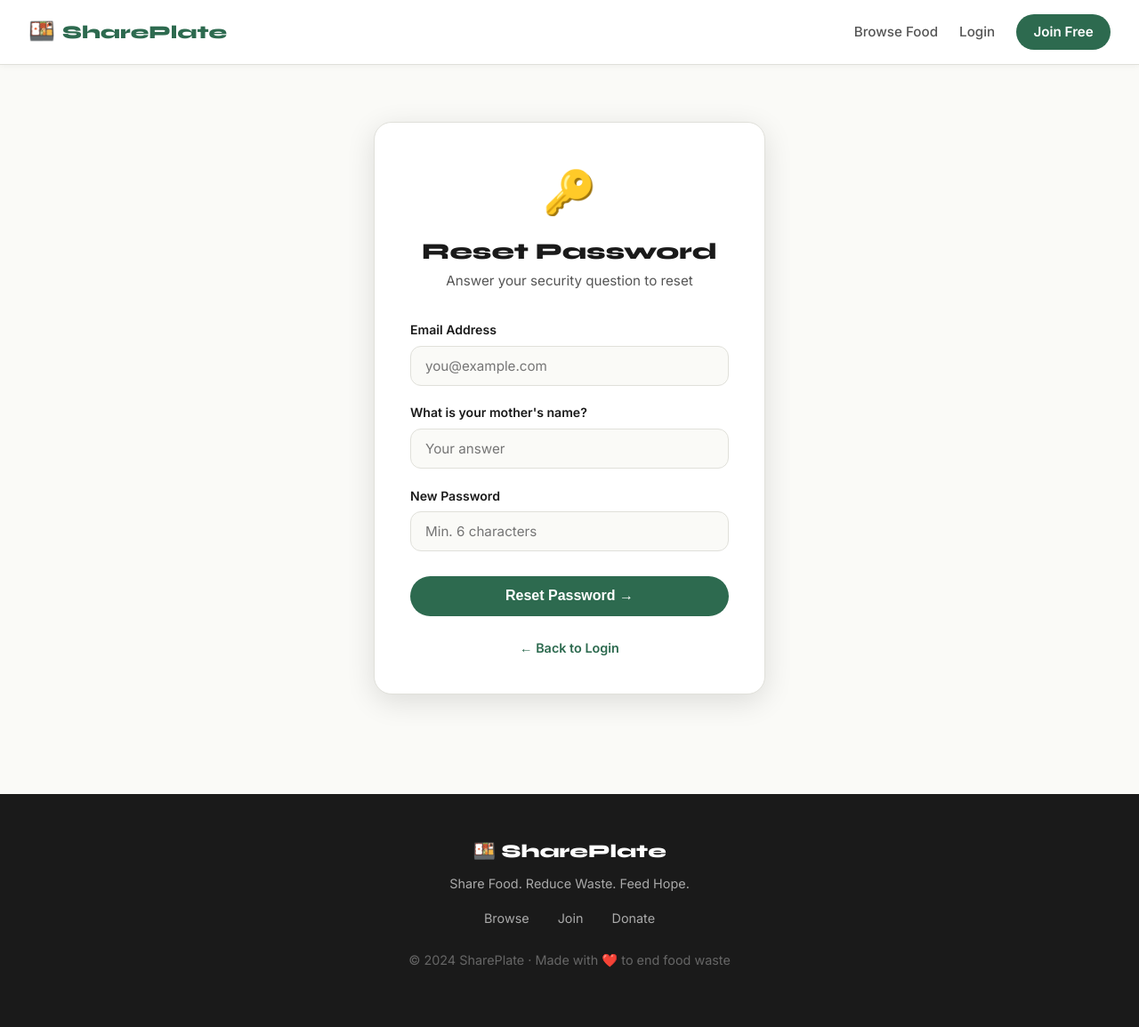
After one commit to Adarsh123-S/Shareplate, a Flask app: page /forgot-password in a window 1280 px wide. The commit adds this page. Shown: the whole page at 89% size. Run offline with Flask 3, Linux system fonts and the light colour scheme.

Commit message:
added forgot password

```diff
--- a/app.py
+++ b/app.py
@@ -36,6 +36,7 @@ def init_db():
         role TEXT DEFAULT 'both',
         bio TEXT DEFAULT '',
         phone TEXT DEFAULT '',
+        security_answer TEXT DEFAULT '',
         created_at TEXT DEFAULT CURRENT_TIMESTAMP
     )''')
     c.execute('''CREATE TABLE IF NOT EXISTS food (
@@ -68,6 +69,9 @@ def init_db():
     try:
         c.execute("ALTER TABLE users ADD COLUMN phone TEXT DEFAULT ''")
     except: pass
+    try:
+        c.execute("ALTER TABLE users ADD COLUMN security_answer TEXT DEFAULT ''")
+    except: pass
     conn.commit()
     conn.close()
 
@@ -96,12 +100,13 @@ def register():
         password = request.form['password']
         location = request.form['location']
         role = request.form['role']
+        security_answer = request.form.get('security_answer', '')
         hashed = generate_password_hash(password)
         try:
             conn = get_db()
             conn.execute(
-                'INSERT INTO users (name, email, password, location, role) VALUES (?,?,?,?,?)',
-                (name, email, hashed, location, role)
+                'INSERT INTO users (name, email, password, location, role, security_answer) VALUES (?,?,?,?,?,?)',
+                (name, email, hashed, location, role, security_answer)
             )
             conn.commit()
             conn.close()
@@ -361,6 +366,25 @@ def admin_delete_food(fid):
     flash('Food listing deleted.', 'info')
     return redirect(url_for('admin'))
 
+@app.route('/forgot-password', methods=['GET', 'POST'])
+def forgot_password():
+    if request.method == 'POST':
+        email = request.form['email']
+        security_answer = request.form['security_answer'].strip().lower()
+        new_password = request.form['new_password']
+        conn = get_db()
+        user = conn.execute('SELECT * FROM users WHERE email=?', (email,)).fetchone()
+        if user and user['security_answer'].strip().lower() == security_answer:
+            hashed = generate_password_hash(new_password)
+            conn.execute('UPDATE users SET password=? WHERE email=?', (hashed, email))
+            conn.commit()
+            conn.close()
+            flash('Password reset successful! Please login.', 'success')
+            return redirect(url_for('login'))
+        conn.close()
+        flash('Email or security answer is incorrect.', 'danger')
+    return render_template('forgot_password.html')
+
 if __name__ == '__main__':
     init_db()
     app.run(debug=True)
--- /dev/null
+++ b/templates/forgot_password.html
@@ -0,0 +1,29 @@
+{% extends "base.html" %}
+{% block title %}Forgot Password — SharePlate{% endblock %}
+{% block content %}
+<div class="auth-page">
+  <div class="auth-card">
+    <div class="auth-header">
+      <div class="auth-icon">🔑</div>
+      <h1>Reset Password</h1>
+      <p>Answer your security question to reset</p>
+    </div>
+    <form method="POST" class="auth-form">
+      <div class="form-group">
+        <label>Email Address</label>
+        <input type="email" name="email" placeholder="you@example.com" required />
+      </div>
+      <div class="form-group">
+        <label>What is your mother's name?</label>
+        <input type="text" name="security_answer" placeholder="Your answer" required />
+      </div>
+      <div class="form-group">
+        <label>New Password</label>
+        <input type="password" name="new_password" placeholder="Min. 6 characters" required minlength="6" />
+      </div>
+      <button type="submit" class="btn-submit">Reset Password →</button>
+    </form>
+    <p class="auth-switch"><a href="{{ url_for('login') }}">← Back to Login</a></p>
+  </div>
+</div>
+{% endblock %}
--- a/templates/login.html
+++ b/templates/login.html
@@ -19,6 +19,9 @@
       </div>
       <button type="submit" class="btn-submit">Login →</button>
     </form>
+    <p class="auth-switch">
+      <a href="{{ url_for('forgot_password') }}">Forgot password?</a>
+    </p>
     <p class="auth-switch">New to SharePlate? <a href="{{ url_for('register') }}">Create an account</a></p>
   </div>
 </div>
--- a/templates/register.html
+++ b/templates/register.html
@@ -33,6 +33,10 @@
           <option value="receiver">Only Receive Food</option>
         </select>
       </div>
+      <div class="form-group">
+        <label>Security Question — What is your mother's name?</label>
+        <input type="text" name="security_answer" placeholder="Your answer" required />
+      </div>
       <button type="submit" class="btn-submit">Create Account →</button>
     </form>
     <p class="auth-switch">Already have an account? <a href="{{ url_for('login') }}">Login here</a></p>
```
